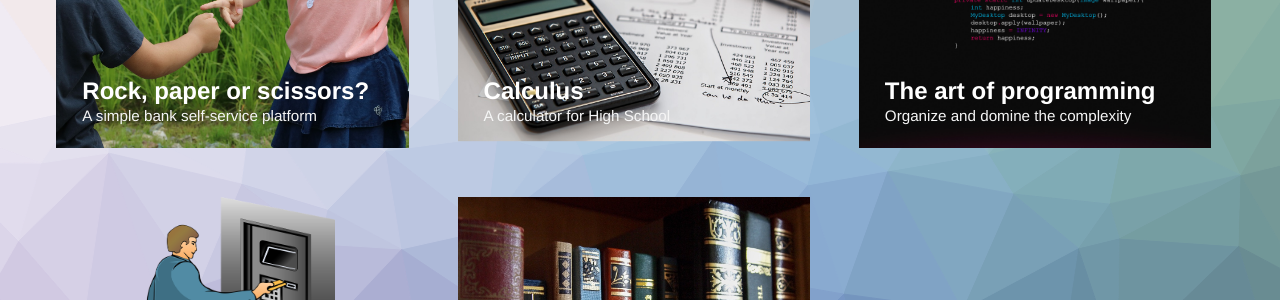
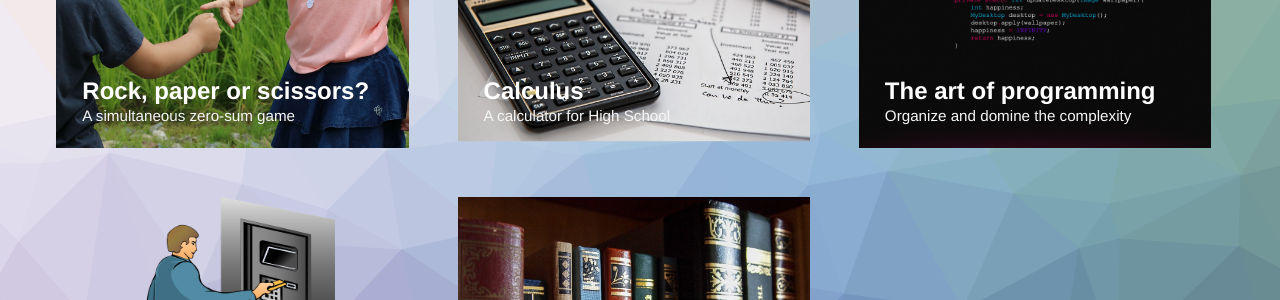
Before and after one commit to augsmachado/augsmachado.github.io, a Jekyll site: the page built from index.html, in a window 1280 px wide. Shown: the part 403-703 px from the top of the page. Built offline with Jekyll 4.4.1, drawn with Linux system fonts in a browser that asks for light colours.

Commit message:
Update 2019-07-18-rockPaperScissors.markdown

```diff
--- a/_posts/2019-07-18-rockPaperScissors.markdown
+++ b/_posts/2019-07-18-rockPaperScissors.markdown
@@ -1,6 +1,6 @@
 ---
 title:  "Rock, paper or scissors?"
-subtitle: "A simple bank self-service platform"
+subtitle: "A simultaneous zero-sum game"
 author: "Augs Machado"
 avatar: "img/authors/wferr.png"
 image: "img/rockPaperScissors.jpg"
```
